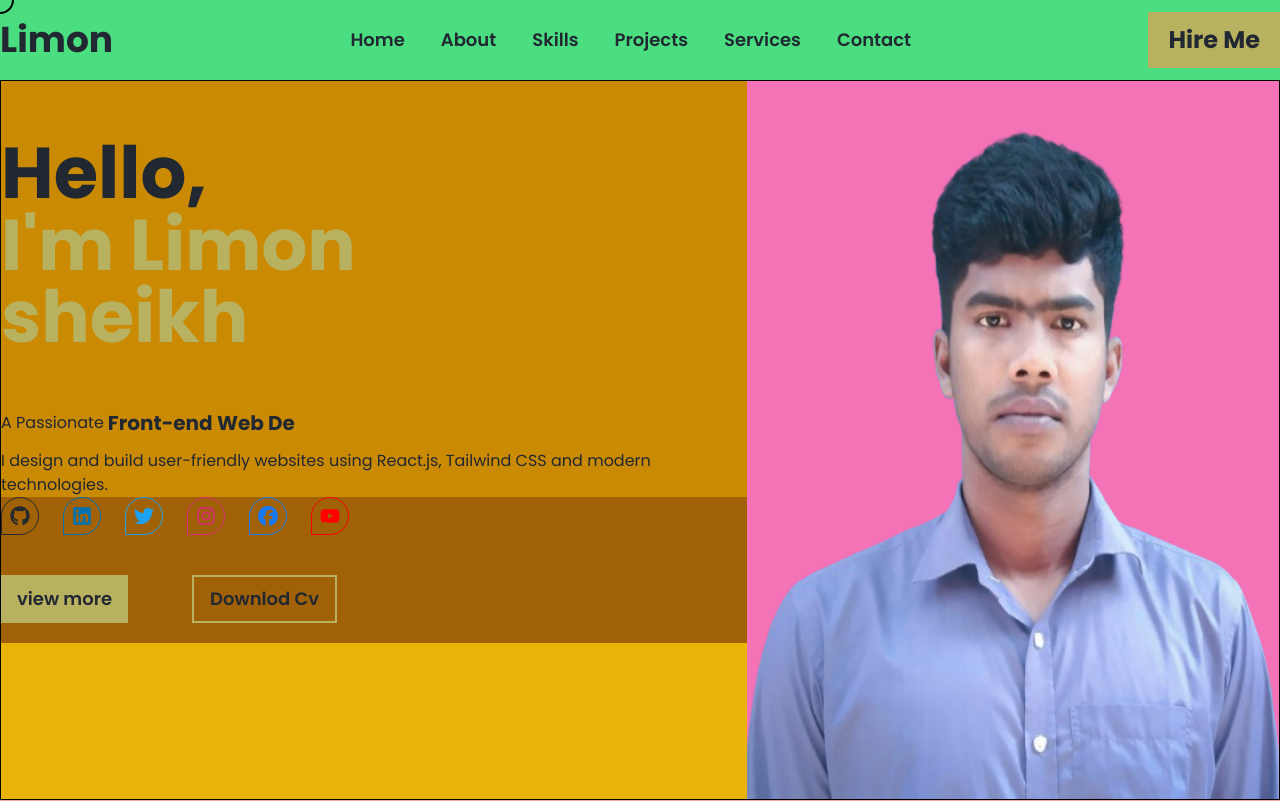
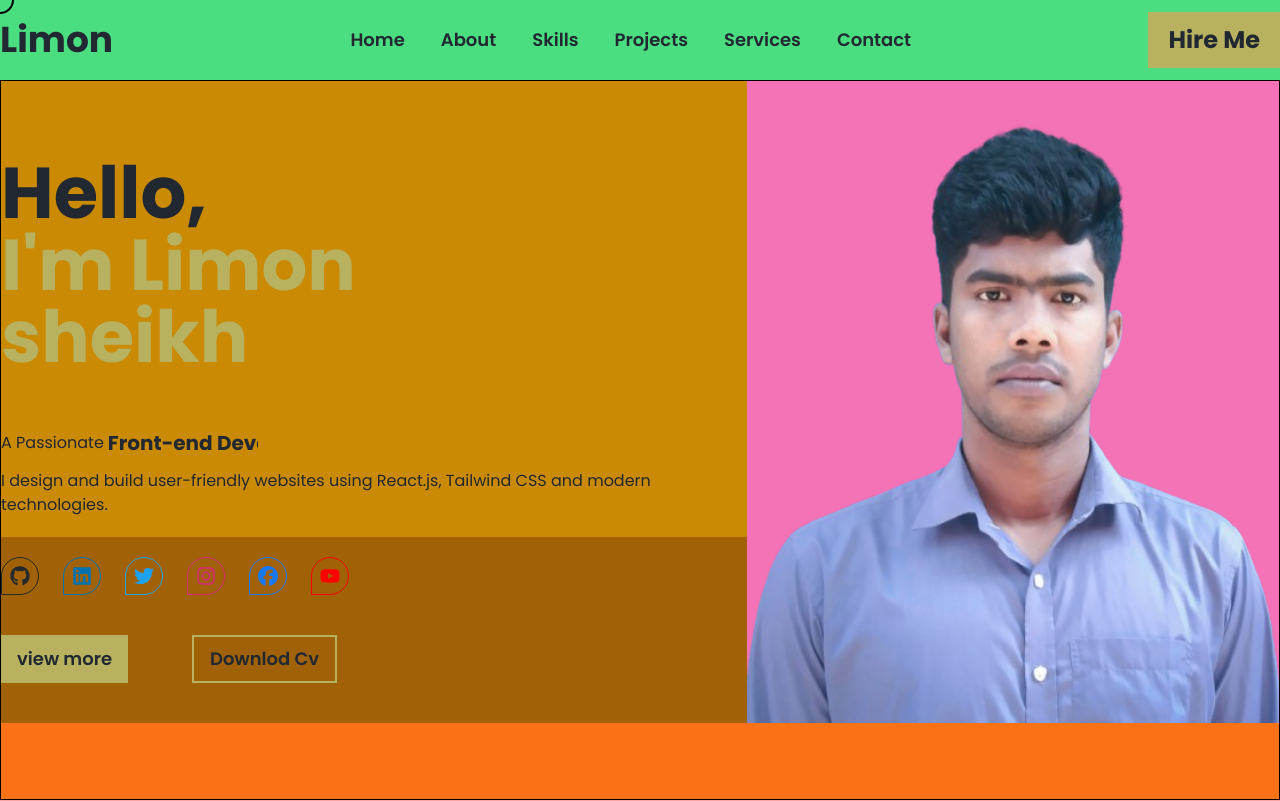
Before and after one commit to Limon-sheikh/My-portfolio, a React (Vite) app in the folder my-website/: page / in a window 1280 px wide. Shown: the top 801 px of the page. Built offline with nearby package versions, Linux system fonts and the light colour scheme.

Commit message:
some change

```diff
--- a/my-website/src/data/hero.js
+++ b/my-website/src/data/hero.js
@@ -10,7 +10,7 @@ const heroData = [
     limon: "I'm Limon",
     sheikh: "sheikh",
     title: "A Passionate",
-    titleName: "Front-end Web Developer",
+    titleName: "Front-end Developer",
     description: "I design and build user-friendly websites using React.js, Tailwind CSS and modern technologies.",
     buttonText: "View My Work",
     image:heroImage,
--- a/my-website/src/pages/Hero.jsx
+++ b/my-website/src/pages/Hero.jsx
@@ -10,13 +10,14 @@ const Home = () => {
 
 
   return (
-    <section id="hero" className="h-[calc(100vh-80px)] flex justify-center items-center bg-orange-500 border">
-      <div className="container mx-auto h-full bg-pink-400">
-        <div id="wraper" className="grid md:grid-cols-12 h-full px-5 md:px-0">
+    <section id="hero" className="min-h-[calc(100dvh-80px)] bg-orange-500 border">
+      {/* <section className="min-h-dvh bg-orange-500"> */}
+      <div className="container mx-auto bg-pink-400">
+        <div id="wraper" className=" md:grid md:grid-cols-12">
           {/* hero left side content start */}
-          <div className="text-gray col-span-7 bg-yellow-500 flex flex-col justify-around md:justify-start">
-            <div className="bg-yellow-600 ">
-              <h1 className="leading-tight text-7xl md:text-6xl lg:text-7xl font-bold md:mt-14">
+          <div className="text-gray px-5 md:px-0  md:col-span-7 bg-yellow-500 flex flex-col justify-around md:justify-start">
+            <div className="bg-yellow-600 py-5">
+              <h1 className="leading-tight text-6xl md:text-7xl font-bold md:mt-14">
                 {hello} <br />
                 <span className="text-accent ">{limon}</span>
                 <br />
@@ -34,7 +35,7 @@ const Home = () => {
             </div>
 
             {/* hero social icons */}
-            <div className="bg-yellow-700">
+            <div className="bg-yellow-700 py-5 ">
               <div className="grid grid-flow-col justify-between md:justify-start md:gap-6 ">
                 {socials.map((social, index) => (
                   <a
@@ -86,7 +87,7 @@ const Home = () => {
           </div>
 
           {/* hero right side content start */}
-          <div className="hidden md:block col-span-5 ">
+          <div className="hidden md:block md:col-span-5 ">
             <div className="h-[100%] w-[100%]">
               <img src={image} alt="hero image" className="w-[100%] h-[100%]" />
             </div>
--- a/my-website/src/pages/Services.jsx
+++ b/my-website/src/pages/Services.jsx
@@ -6,7 +6,7 @@ import { cardData, serviceTitle } from "../data/services";
 const Services = () => {
   return (
     <section className="py-20 bg-green-300">
-      <div className="container mx-auto bg-blue-300">
+      <div className="container mx-auto bg-blue-300 px-5 md:px-0">
         <div className="flex justify-center mb-16">
           <div className="text-center w-[600px]">
             <h6 className="">{serviceTitle.offer}</h6>
@@ -14,7 +14,7 @@ const Services = () => {
             <p>{serviceTitle.description}</p>
           </div>
         </div>
-        <div className="grid md:grid-cols-3 gap-8 ">
+        <div className="grid md:grid-cols-3 gap-8">
           {cardData.map((item) => (
             <Card
               id={item.id}
```
